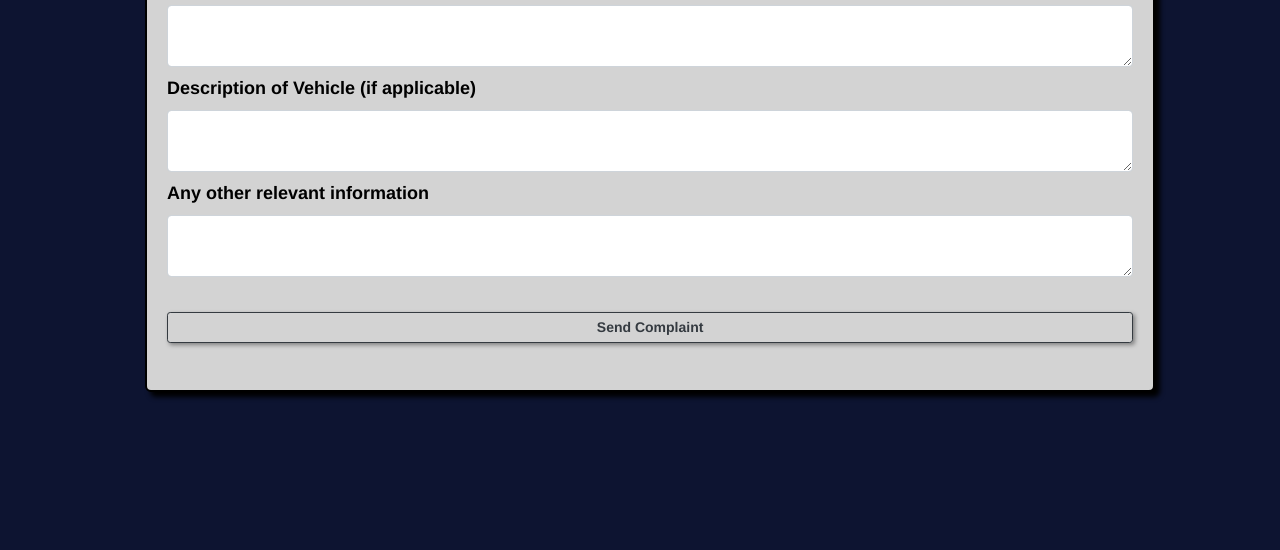
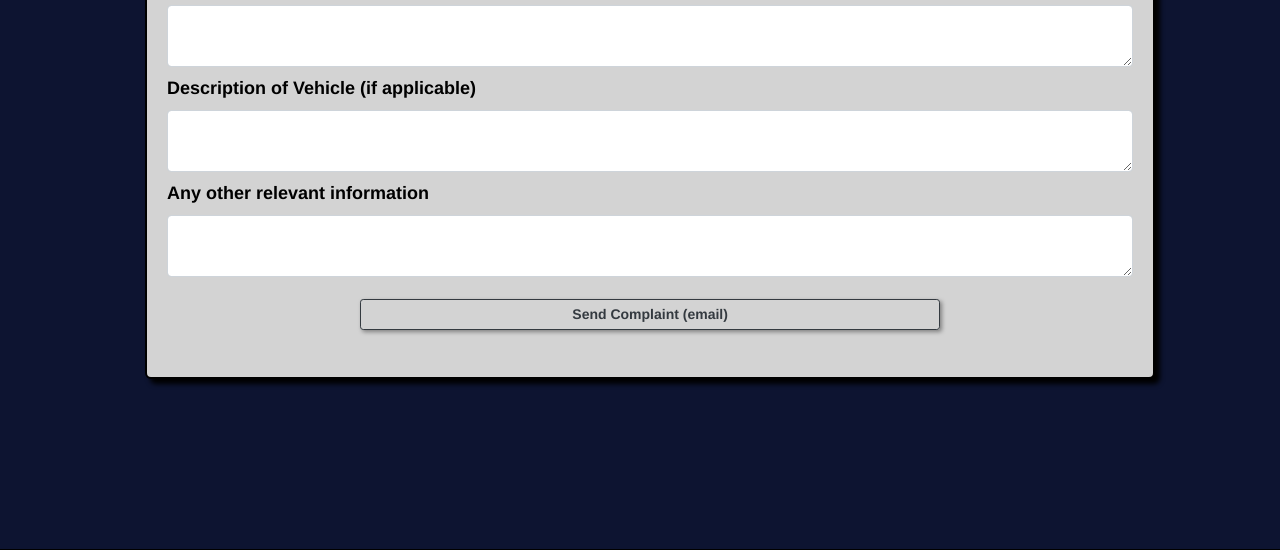
Before and after one commit to KadeHennacy/MCPD-Website, a plain HTML site: page complaintForm.html in a window 1280 px wide. Shown: the part 1837-2387 px from the top of the page. Drawn offline with nearby package versions, Linux system fonts and the light colour scheme.

Commit message:
added email complaint functin

```diff
--- a/complaintForm.html
+++ b/complaintForm.html
@@ -110,8 +110,11 @@
                     <div class="formRow">
                         <b>Any other relevant information</b>
                         <textarea name="otherInfo" id="otherInfo" class="form-control"></textarea>
-                    </div><br>
-                    <input type="submit" class="btn btn-sm btn-outline-dark" value="Send Complaint" onclick="sendComplaint()">
+                    </div>
+                    <div class="submitRow">
+                        <input type="submit" class="btn btn-sm btn-outline-dark" value="Send Complaint (text)" onclick="sendComplaint('text')" id="sendText">
+                        <input type="submit" class="btn btn-sm btn-outline-dark" value="Send Complaint (email)" onclick="sendComplaint('email')">
+                    </div>
                 </form><br>
             </div>
         </section>
--- a/script.js
+++ b/script.js
@@ -13,7 +13,7 @@ function sendTextMessage(){
     window.location.href = link;
 
 }
-function sendComplaint(){
+function sendComplaint(type){
     var complaintName = document.getElementById('complaintNameField').value;
     var complaintDate = document.getElementById('dateField').value;
     var incidentType = document.querySelector('input[name="typeField"]:checked').value;
@@ -26,7 +26,13 @@ function sendComplaint(){
     var suspectAddress = document.getElementById('suspectAddress').value;
     var suspectVehicle = document.getElementById('suspectVehicle').value;
     var otherInfo = document.getElementById('otherInfo').value;
-    var link = 'sms://+17405085098';
+    var link;
+    if(type == 'text'){
+        link = 'sms://+17405085098';
+    }
+    else{
+        link = 'mailto:mcpd@marietta.edu?subject=Complaint from MCPD Website';
+    }
     if(getOS() == 'Android') link += '?';
     else{
         link += '&'
--- a/styles.css
+++ b/styles.css
@@ -4,6 +4,11 @@
     }
     .header1{
         justify-content: center;
+    }
+}
+@media (min-width: 800px){
+    #sendText{
+        display: none;
     }
 }
 body{
@@ -190,8 +195,12 @@ input[type="checkbox"]{
     color: black;
     /* box-shadow: 5px 5px 5px black; */
 }
-.btn{
-    /* justify-self: flex-end; */
+.submitRow > .btn{
+    width: 60%;
+    align-self: center;
+    justify-self: center;
+    display: inline;
+    margin-top: 1em;
     box-shadow: 2px 2px 4px grey;
 }
 .centerText{
@@ -226,3 +235,9 @@ input[type="checkbox"]{
     justify-content: left;
     margin-top: 0.5em;
 }
+.submitRow{
+    display: flex;
+    flex-direction: row;
+    flex-wrap: wrap;
+    justify-content: space-evenly;
+}
```
